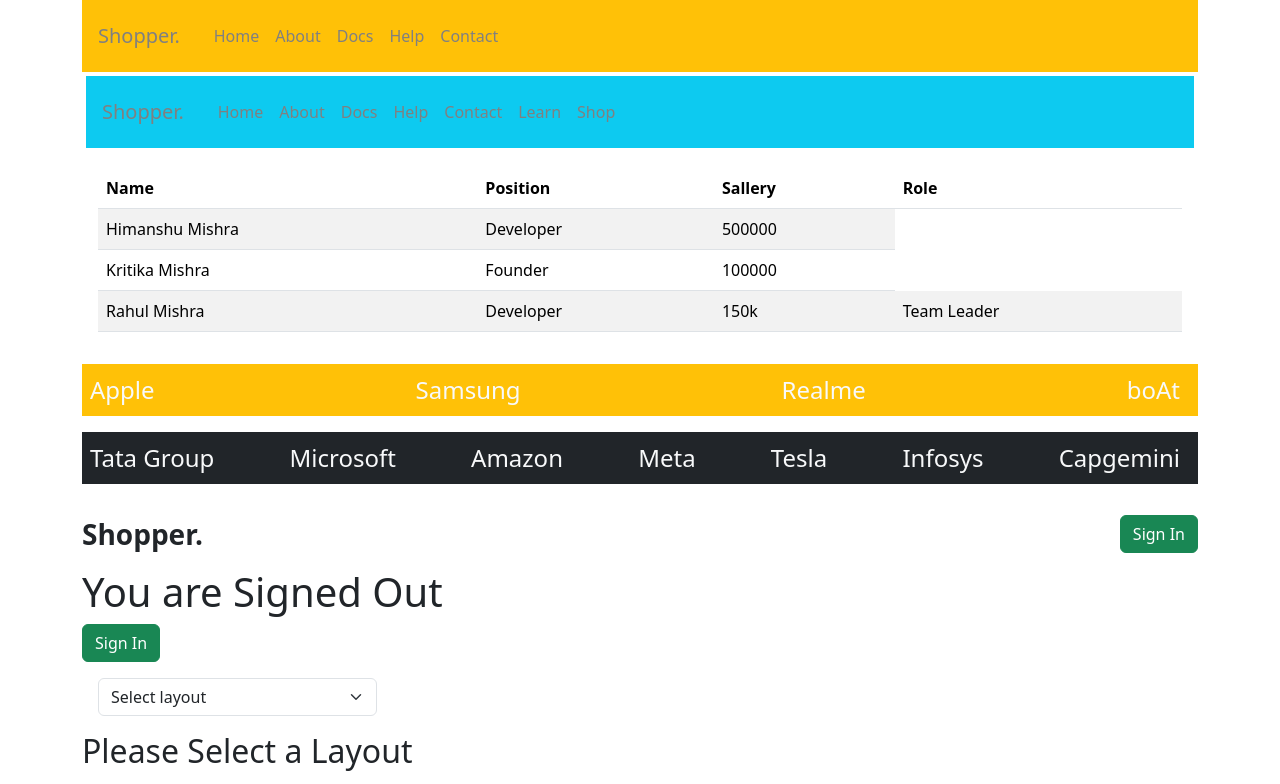
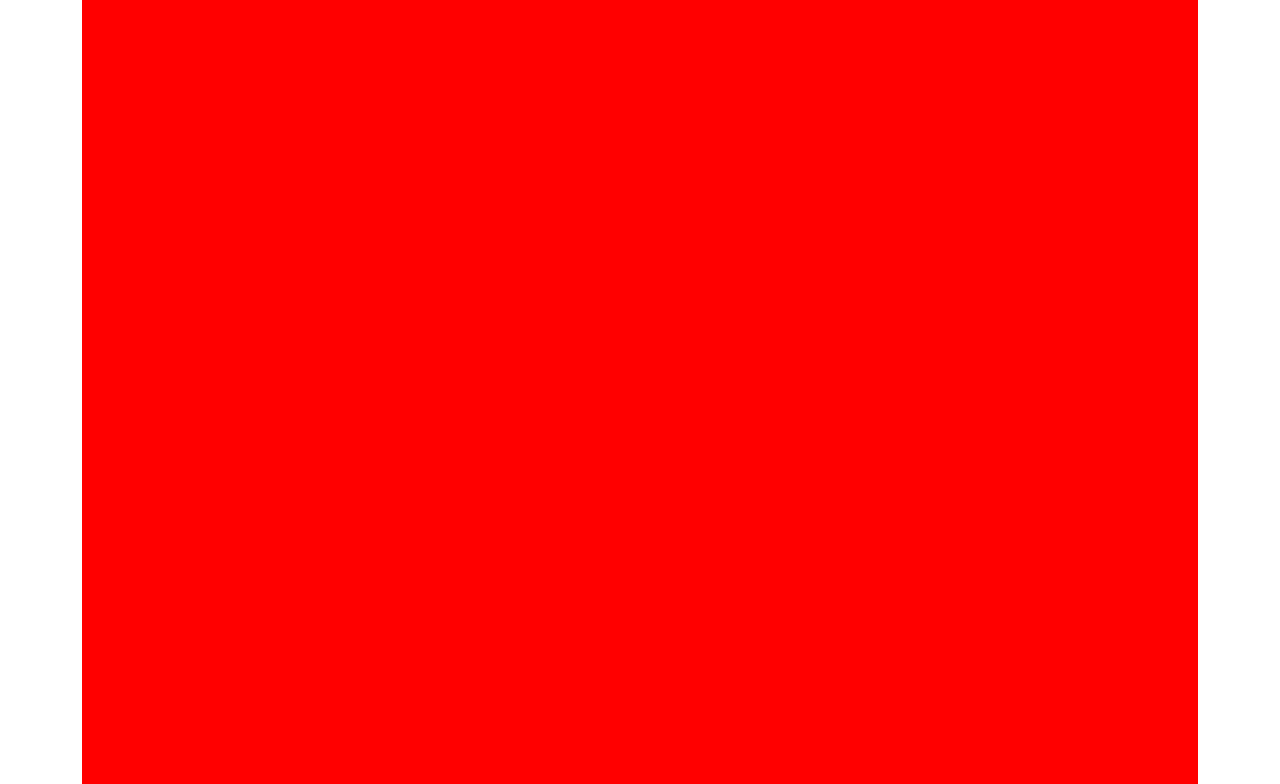
Before and after one commit to Himanshu12866/UI-react, a React (Vite) app in the folder learnreact/: page / in a window 1280 px wide. Shown: the top 784 px of the page. Built offline with nearby package versions, Linux system fonts and the light colour scheme.

Commit message:
"Added DraggableBox component and imported it in App.jsx, commented out some imports and components in App.jsx"

```diff
--- a/learnreact/src/App.jsx
+++ b/learnreact/src/App.jsx
@@ -2,12 +2,13 @@
 import "./component/login.component.css";
 import "./component/input.component.css";
 import "./App.css"
+import DraggableBox from "./component/draggable";
 // import MountDemo from "./component/mount/mount";
 // import Captcha from "./component/captcha";
-import NavComponent from "./component/custom/useNav";
-import ReducerDemo from "./component/reducerDemo";
-import ExaClass from "./component/Classes/exaclass";
-import Reducerdemo1 from "./component/Classes/reducerdemo";
+// import NavComponent from "./component/custom/useNav";
+// import ReducerDemo from "./component/reducerDemo";
+// import ExaClass from "./component/Classes/exaclass";
+// import Reducerdemo1 from "./component/Classes/reducerdemo";
 
 // import Node from "./component/context-demo/node";
 // import ShopperApp from "./component/shopper";
@@ -55,10 +56,12 @@
       {/* <Captcha/> */}
       {/* <Node /> */}
       {/* <MountDemo /> */}
-      <NavComponent/>
+      {/* <NavComponent/>
       <ReducerDemo/>
       <ExaClass/>
-      <Reducerdemo1/>
+      <Reducerdemo1/> */}
+      <DraggableBox/>
+
     </div>
   )
 }
--- /dev/null
+++ b/learnreact/src/component/draggable.css
@@ -0,0 +1,8 @@
+.dragbox{
+   width: 100%;
+   height: 100vh;
+   background-color: red;
+   display: flex;
+   justify-content: center;
+   align-items: center;
+}
--- a/learnreact/src/component/draggable.jsx
+++ b/learnreact/src/component/draggable.jsx
@@ -1,10 +1,11 @@
 
-
+import "../component/draggable.css"
 export default function DraggableBox(){
 
 
     return(
         <div className="drag-box">
+        <div className="dragbox"></div>
 
         </div>
     )
```
